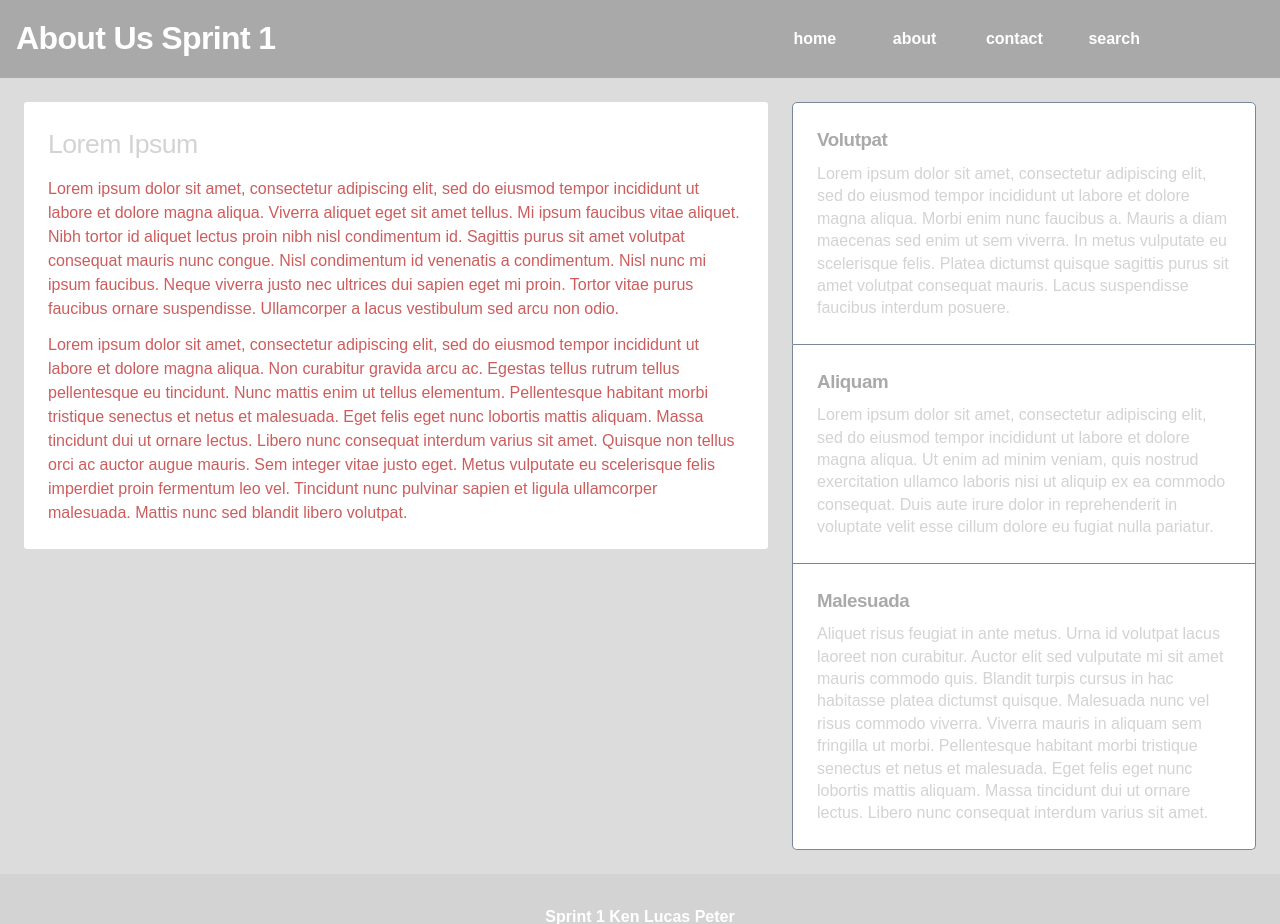
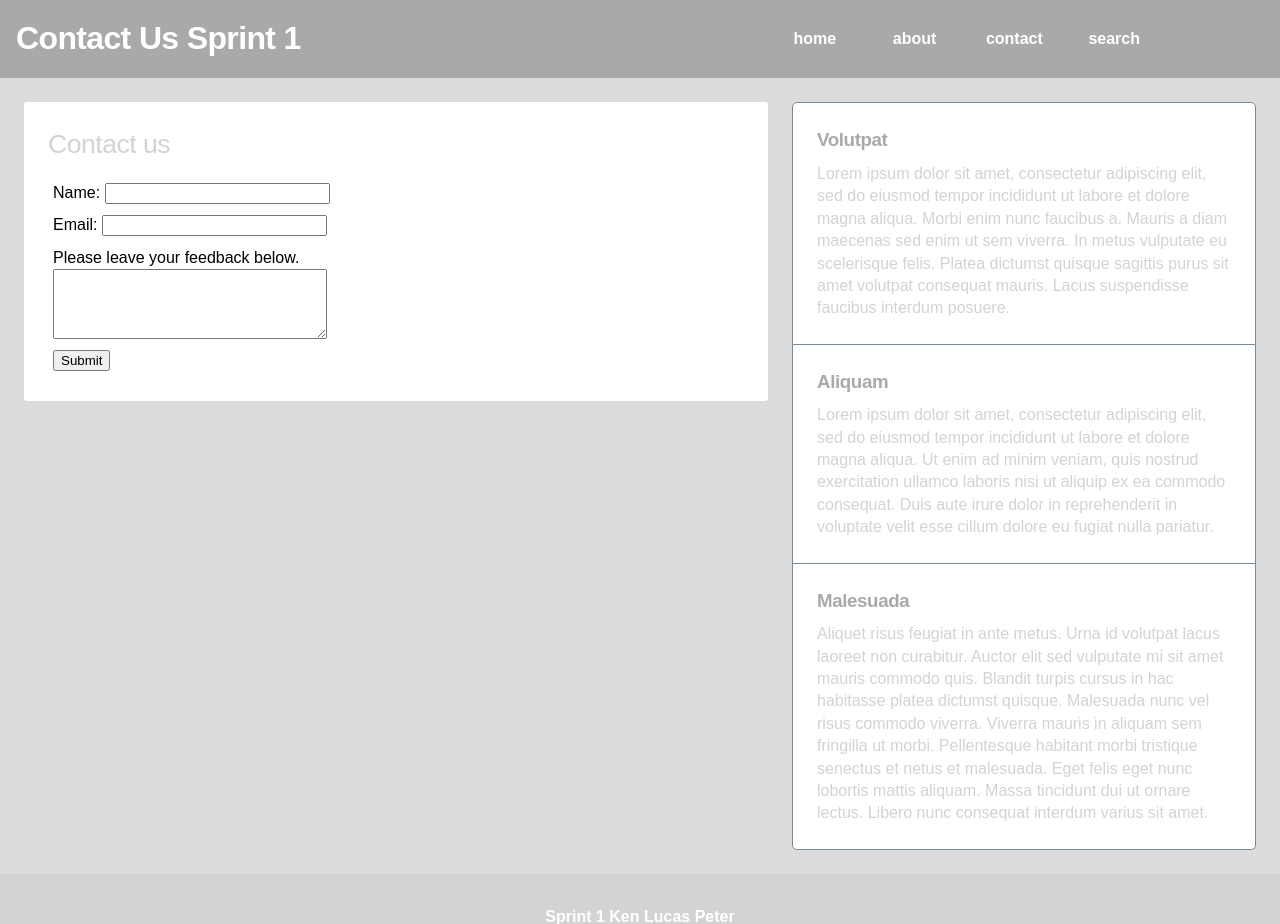
Before and after one commit to uwspgrps/sprint1, a PHP site: page /contactus.php in a window 1280 px wide. Shown: the top 924 px of the page. Run offline with PHP 8.4, Linux system fonts and the light colour scheme; some libraries are stand-ins or nearby versions.

Commit message:
added changes to contactus.php

```diff
--- a/cssupdate/contactus.php
+++ b/cssupdate/contactus.php
@@ -1,13 +1,16 @@
 <?php
 require_once("Template.php");
 $page = new Template("About");
-$page->setHeadSection("<link rel='stylesheet' href='styles/prettylab.css'>");
+$page->setHeadSection("<link rel='stylesheet' href='styles/prettylab.css'>
+    <script src='https://ajax.googleapis.com/ajax/libs/jquery/3.3.1/jquery.min.js'></script>
+    <script src='https://cdn.jsdelivr.net/npm/jquery-validation@1.17.0/dist/jquery.validate.js'></script>
+    <script type='text/javascript'' src='scripts/site.js'></script>");
 $page->setTopSection();
 $page->setBottomSection();
 print $page->getTopSection();
 print "
 <header>
-  <h1>About Us Sprint 1</h1>
+  <h1>Contact Us Sprint 1</h1>
   <nav>
 	<a href=index.php>Home</a>
     <a href=asgnabout.php>About</a>
@@ -18,19 +21,24 @@ print "
 <main>
   <section>
     <article>
-      <h2>Lorem Ipsum</h2>
-	  <p>Lorem ipsum dolor sit amet, consectetur adipiscing elit, sed do eiusmod tempor incididunt ut labore et dolore
-	  magna aliqua. Viverra aliquet eget sit amet tellus. Mi ipsum faucibus vitae aliquet. Nibh tortor id aliquet lectus
-	  proin nibh nisl condimentum id. Sagittis purus sit amet volutpat consequat mauris nunc congue. Nisl condimentum id
-	  venenatis a condimentum. Nisl nunc mi ipsum faucibus. Neque viverra justo nec ultrices dui sapien
-	  eget mi proin. Tortor vitae purus faucibus ornare suspendisse. Ullamcorper a lacus vestibulum sed arcu non odio.</p>
-      <p>Lorem ipsum dolor sit amet, consectetur adipiscing elit, sed do eiusmod tempor incididunt ut labore
-	  et dolore magna aliqua. Non curabitur gravida arcu ac. Egestas tellus rutrum tellus pellentesque eu tincidunt.
-	  Nunc mattis enim ut tellus elementum. Pellentesque habitant morbi tristique senectus et netus et malesuada.
-	  Eget felis eget nunc lobortis mattis aliquam. Massa tincidunt dui ut ornare lectus. Libero nunc consequat
-	  interdum varius sit amet. Quisque non tellus orci ac auctor augue mauris. Sem integer vitae justo eget. Metus
-	  vulputate eu scelerisque felis imperdiet proin fermentum leo vel. Tincidunt nunc pulvinar sapien et ligula
-	  ullamcorper malesuada. Mattis nunc sed blandit libero volutpat.</p>
+      <h2>Contact us</h2>
+	<form id='contactForm' method='POST' action='thanks.php' >
+	    <div class='input'>
+            <label class='col-md-3 col-form-label'>Name:</label>
+            <input type='text' name='name' id='name' required='required' value='' size='25' maxlength='50' />
+        </div>
+        <div class='input'>
+            <label class='col-md-3 col-form-label'>Email:</label>
+            <input type='text' name='email' id='email' size='25' required='required' maxlength='75'/>
+        </div>
+        <div class='input'>
+            <label class='col-md-10 offset-1 col-form-label'>Please leave your feedback below.</label>
+            <textarea class='col-md-8 offset-2 commentsFeedback' name='commentsFeedback' id='commentsFeedback' maxlength='500'></textarea>
+        </div>
+        <div class='input'>
+            <input class='btn btn-primary col-md-2 offset-5' id='submitBtn' type='button' value='Submit' />
+        </div>
+	</form>
     </article>
   </section>
   <aside>
--- a/cssupdate/scripts/site.js
+++ b/cssupdate/scripts/site.js
@@ -21,7 +21,7 @@ $(document).ready(function(){
                 email: 'Invalid email address.'
             },
             commentsFeedback: {
-                required: 'Message section is required.'
+                required: 'Feedback section is required.'
             }
         }
     });
```
Also changed, not shown: cssupdate/index.php (line endings or trailing spaces).
